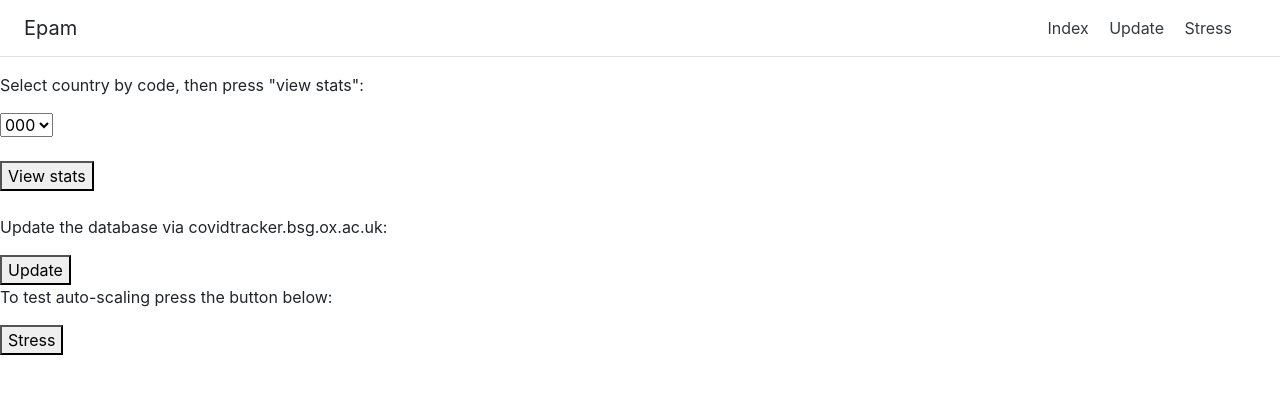
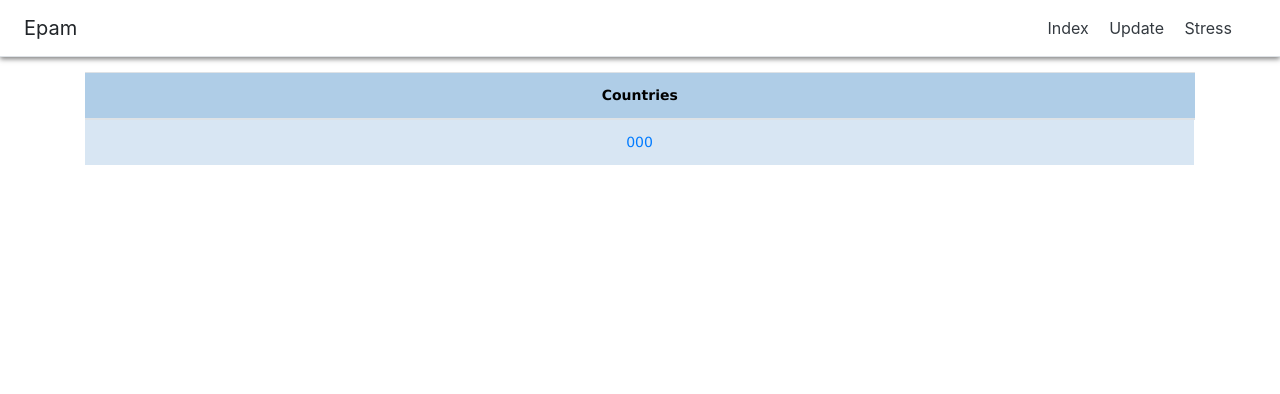
Before and after one commit to nordz0r/epam24_diplom, a Flask app: page / in a window 1280 px wide. Shown: the top 394 px of the page. Run offline with Flask 2, Linux system fonts and the light colour scheme; a database or web service that is not in the repository returns one stand-in record (values such as "Sample title"); some libraries are stand-ins or nearby versions.

Commit message:
add stats

```diff
--- a/app.py
+++ b/app.py
@@ -72,19 +72,16 @@ app = Flask(__name__)
 @app.route('/')
 @app.route('/index')
 def index():
-    # insert_data_to_db()
     return render_template('index.html', countries = countries)
-    # return("Hello World!")
 
-@app.route('/stats', methods=['POST'])
-def stats():
-   country = request.form.get('country_code')
+
+@app.route('/stats/<country>')
+def stats(country):
    db_conn = mariadb.connect(**database_cred)
    cur = db_conn.cursor()
    cur.execute("select * from " + database_table + " where country_code = '" + country + "' order by deaths ASC")
    rows = cur.fetchall()
    return render_template('stats.html', rows = rows, country = country)
-
 
 
 @app.route('/update')
@@ -100,4 +97,4 @@ def stress():
 
 
 if __name__ == '__main__':
-    app.run(debug=False, host="0.0.0.0", port="8080")
+    app.run(debug=True, host="0.0.0.0", port="8080")
--- /dev/null
+++ b/static/css/main.css
@@ -0,0 +1,24 @@
+table {
+font-family: "Lucida Sans Unicode", "Lucida Grande", Sans-Serif;
+font-size: 14px;
+border-collapse: collapse;
+text-align: center;
+}
+.head {
+background: #AFCDE7;
+color: black;
+padding: 10px 20px;
+}
+td {
+border-style: solid;
+border-width: 0 1px 1px 0;
+border-color: white;
+}
+td {
+background: #D8E6F3;
+}
+.box-shadow {
+box-shadow: 0 2px 5px 0
+rgba(0, 0, 0, 0.5), 0
+0,1px 0,1px 0 rgba(0, 0, 0, 1);
+}
--- a/templates/header.html
+++ b/templates/header.html
@@ -6,19 +6,19 @@
           content="width=device-width, user-scalable=no, initial-scale=1.0, maximum-scale=1.0, minimum-scale=1.0">
     <meta http-equiv="X-UA-Compatible" content="ie=edge">
     <title>{% block title %}{% endblock %}</title>
-    <!-- <link rel="stylesheet" href="{{ url_for('static', filename='css/main.css') }}"> -->
+    <link rel="stylesheet" href="{{ url_for('static', filename='css/main.css') }}">
     <link rel="stylesheet" href="https://maxcdn.bootstrapcdn.com/bootstrap/4.0.0/css/bootstrap.min.css" integrity="sha384-Gn5384xqQ1aoWXA+058RXPxPg6fy4IWvTNh0E263XmFcJlSAwiGgFAW/dAiS6JXm" crossorigin="anonymous">
 
 </head>
 <body>
-    <div class="d-flex flex-column flex-md-row align-items-center p-3 px-md-4 mb-3 bg-white border-bottom box-shadow">
+    <div class="fixed-top d-flex flex-column flex-md-row align-items-center p-3 px-md-4 mb-3 bg-white border-bottom box-shadow shadow">
       <h5 class="my-0 mr-md-auto font-weight-normal">Epam</h5>
       <nav class="my-2 my-md-0 mr-md-3">
         <a class="p-2 text-dark" href="/">Index</a>
         <a class="p-2 text-dark" href="/update">Update</a>
         <a class="p-2 text-dark" href="/stress">Stress</a>
-
       </nav>
     </div>
+    <br><br><br>
     {% block body %}{% endblock %}
 </body>
--- a/templates/index.html
+++ b/templates/index.html
@@ -5,32 +5,31 @@ Index
 {% endblock %}
 
 {% block body %}
-  <div>
-    <form method="post" action="{{ url_for('stats') }}">
-      <p>Select country by code, then press "view stats":</p>
-      <div>
-        <select name="country_code" class="select" >
-        {% for country_code in countries %}
-        <option class="select" value="{{ country_code }}">{{country_code}}</option>
-        {% endfor %}
-        </select>
-      </div>
-      <div>
-        <br/><button type="submit">View stats</button>
-      </div>
-    </form>
-  </div>
-  <div>
-    <form action="{{ url_for('update') }}">
-      <br/><p>Update the database via covidtracker.bsg.ox.ac.uk:</p>
-      <button type="submit">Update</button>
-    </form>
-  </div>
-  <div>
-    <form action="{{ url_for('stress') }}">
-      <p>To test auto-scaling press the button below:</p>
-      <button type="submit">Stress</button>
-    </form>
-  </div>
+
+
+<div class="container">
+<table class="table">
+  <thead>
+    <tr class="head">
+      <th colspan="8">Countries</th>
+    </tr>
+  </thead>
+  <tbody>
+    {% set count = namespace(value=1) %}
+    {% for country_code in countries %}
+    {% if count.value == 1 %}
+      <tr scope="row">
+    {% endif %}
+        <td><a href="stats/{{ country_code }}">{{ country_code }}</a></td>
+    {% if count.value == 8 %}
+      {% set count.value = 1 %}
+      </tr>
+    {% else %}
+      {% set count.value = count.value + 1 %}
+    {% endif %}
+    {% endfor %}
+  </tbody>
+</table>
+</div>
 
 {% endblock %}
```
Also changed, not shown: app2.py (deleted, +0 -12 lines), templates/stats.html (+7 -8 lines), 1 other file.
